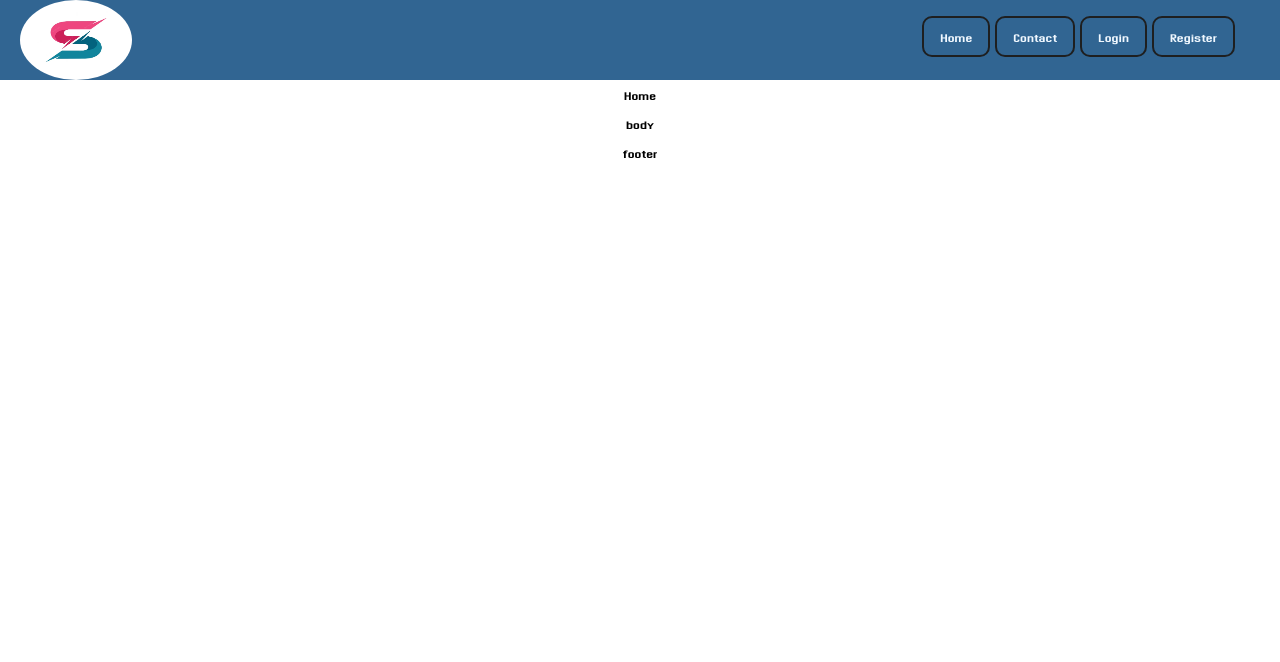
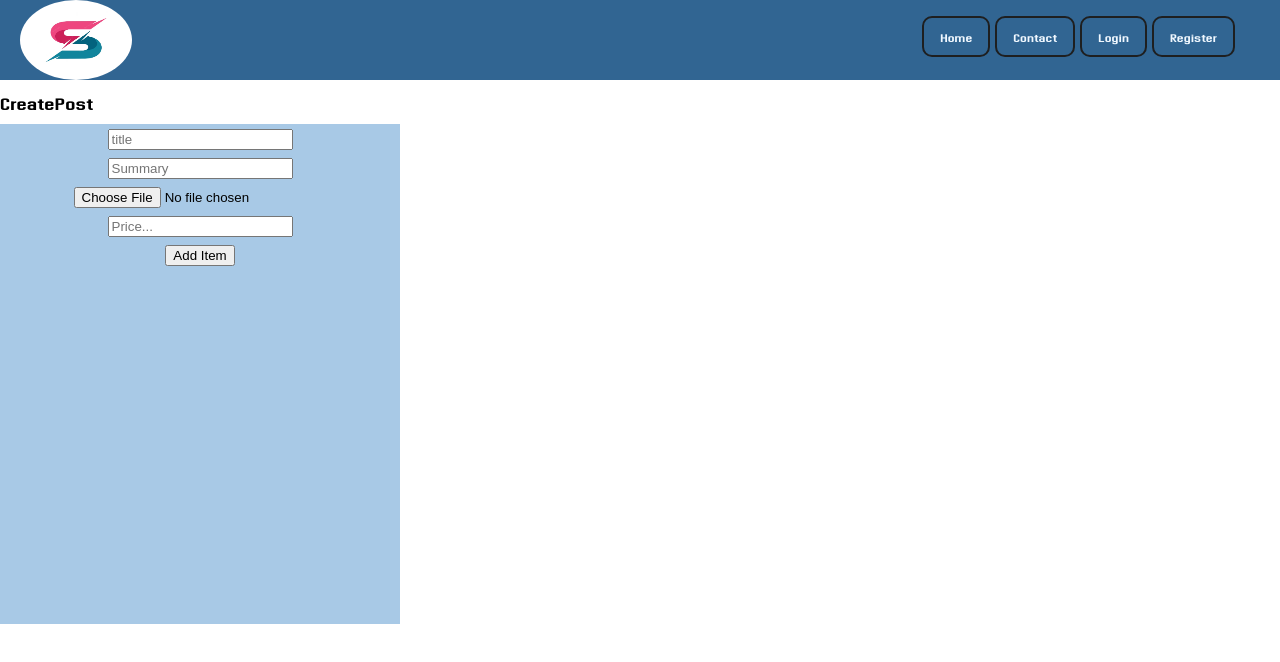
Before and after one commit to Dharasai/mern_stack, a React (Create React App) app in the folder clientmern/: page /home in a window 1280 px wide. Shown: the top 662 px of the page. Built offline with nearby package versions, Linux system fonts and the light colour scheme; no server answers.

Commit message:
workingon creating

```diff
--- a/clientmern/src/assets/css/styles/components/home.scss
+++ b/clientmern/src/assets/css/styles/components/home.scss
@@ -70,15 +70,17 @@ body {
 //  register page
 
 .register-page {
+    // background-image: url("../../../images/Header/");
     .register-section {
         .container {
-            background-color: $whiteColor;
             margin: auto;
-            margin-top: 35vh;
-            width: 400px;
-            height: 400px;
+            margin-top: 20vh;
+            margin-bottom: 20vh;
+            width: 500px;
+            height: auto;
             border-radius: 10px;
-
+            background-color: rgb(129, 230, 109);
+            box-shadow: 10px 10px 5px lightblue;
             display: flex;
             justify-content: center;
             align-items: center;
@@ -87,22 +89,30 @@ body {
                 .register-header {
                     margin-left: 30vh;
                     padding: 22px;
-                    color: rgb(190, 68, 84);
+                    color: rgb(255, 11, 72);
                     font-size: large;
                     font-weight: 700;
                 }
                 .register-body {
-                    .form input {
-                        margin: 1.8vh;
+                    display: flex;
+                    justify-content: center;
+                    width: 100%;
+                    .form .form_content {
+                        width: 100%;
+                        input {
                             padding: 1.5vh;
                             border-radius: 5px;
+                            width: 100%;
+                            margin: 0 0 2vh 0;
                         }
-                    .form .form_footer button {
+                        button {
                             padding: 1.2vh;
-                        width: 90px;
+                            width: 100%;
                             color: aliceblue;
-                        background-color: rgb(44, 101, 207);
+                            background-color: rgb(99, 154, 206);
                             border-radius: 10px;
+                            margin-bottom: 4vh;
+                        }
                     }
                     .form .register-body-header {
                         font-size: x-large;
@@ -135,3 +145,24 @@ body {
         }
     }
 }
+
+// create post page
+
+.create-post-Page {
+    .create-Post-Section {
+        width: 0;
+        height: 0;
+        .container {
+            .create-Post-Header .create-post-title {
+                font-size: 24px;
+            }
+            .create-Post-Body .form {
+                background-color: rgb(168, 201, 230);
+                width: 400px;
+                height: 500px;
+                display: flex;
+                justify-content: center;
+            }
+        }
+    }
+}
--- /dev/null
+++ b/clientmern/src/components/CreatePost/CreatePost.js
@@ -0,0 +1,67 @@
+import React, { useState } from 'react'
+
+const CreatePost = () => {
+
+    const [title, setTitle] = useState();
+    const [summary, setSummary] = useState();
+    const [price, setPrice] = useState();
+    const [image, setImage] = useState();
+
+    const handleAddItem = () => {
+        console.log('title', title);
+        console.log('summary', summary);
+        console.log('price', price);
+        console.log('image', image);
+    };
+
+    return (
+        <React.Fragment>
+            <div className='create-post-Page'>
+                <div className='create-Post-Section'>
+                    <div className='container'>
+                        <div className='create-Post-Header'>
+                            <div className='create-post-title'>CreatePost</div>
+                        </div>
+                        <div className='create-Post-Body'>
+                            <div className='form'>
+                                <div className='form-group'>
+                                    <div className="username-input">
+                                        <input
+                                            type="text"
+                                            placeholder='title'
+                                            value={title}
+                                            onChange={(e) => setTitle(e.target.value)} />
+                                    </div>
+                                    <div className="username-input">
+                                        <input
+                                            type="text"
+                                            placeholder='Summary'
+                                            value={summary}
+                                            onChange={(e) => setSummary(e.target.value)} />
+                                    </div>
+                                    <div className="username-input">
+                                        <input
+                                            type="file"
+                                            placeholder='Image'
+                                            value={image}
+                                            onChange={(e) => setImage(e.target.value)} />
+                                    </div>
+                                    <div className="username-input">
+                                        <input
+                                            type="number"
+                                            placeholder='Price...'
+                                            value={price}
+                                            onChange={(e) => setPrice(e.target.value)} />
+                                    </div>
+                                    <button className="register-btn" onClick={handleAddItem}>Add Item </button>
+                                </div>
+                            </div>
+                        </div>
+                    </div>
+                </div>
+            </div>
+        </React.Fragment>
+    )
+}
+
+export default CreatePost
--- a/clientmern/src/components/Home/Home.js
+++ b/clientmern/src/components/Home/Home.js
@@ -1,6 +1,7 @@
 import React, { useEffect } from 'react'
 import Header from '../Header/Header'
 import axios from 'axios'
+import CreatePost from '../CreatePost/CreatePost'
 // import Login from '../LoginPage/Login'
 // import SideBar from '../SideBar/SideBar'
 
@@ -45,15 +46,10 @@ const Home = () => {
                 <div className="home-section">
                     <div className="home-container">
                         <div className="home-content">
-                            <div className='content-header'>
-                                Home
+                            <div className='content-body'>
+                                <CreatePost />
                             </div>
-                            <div className='content-body'>
-                                body
-                            </div>
-                            <div className='content-footer'>
-                                footer
-                            </div>
+
                         </div>
                     </div>
                 </div>
--- a/clientmern/src/components/Register/Register.js
+++ b/clientmern/src/components/Register/Register.js
@@ -1,12 +1,16 @@
 import React, { useEffect, useState } from 'react';
 import { useNavigate } from 'react-router-dom'
 import axios from 'axios';
+import Header from '../Header/Header';
 const Register = () => {
 
     const navigate = useNavigate();
 
-    const [username, setUserName] = useState("");
+    const [userName, setUserName] = useState("");
+    const [email, setEmail] = useState("");
     const [password, setPassword] = useState("");
+    const [mobileNo, setMobileNo] = useState("");
+    const [pincode, setPincode] = useState("");
     const [status, setStatus] = useState();
 
     useEffect(() => {
@@ -20,16 +24,16 @@ const Register = () => {
 
     const submithandler = () => {
         console.log("password: ", password);
-        console.log("userName: ", username);
+        console.log("userName: ", userName);
 
-        if (username !== "" && password !== "") {
+        if (userName !== "" && password !== "") {
             const headers = {
                 'Content-Type': 'application/json',
                 'Authorization': 'Bearer TOKEN_HERE',
                 "Accept": 'application/json'
             };
             const obj = {
-                username: username,
+                username: userName,
                 password: password
             }
             axios.post("http://localhost:8000/register", obj, {
@@ -56,6 +60,7 @@ const Register = () => {
             {/* body 2*/}
             {/* footer 3*/}
             <div className="register-page">
+                <Header />
                 <div className="register-section">
                     <div className="container">
                         <div className="register-content">
@@ -72,8 +77,8 @@ const Register = () => {
                                             <input
                                                 type="text"
                                                 placeholder='email'
-                                                value={username}
-                                                onChange={(e) => setUserName(e.target.value)} />
+                                                value={email}
+                                                onChange={(e) => setEmail(e.target.value)} />
                                         </div>
                                         <div className="password-input">
                                             <input
@@ -83,8 +88,32 @@ const Register = () => {
                                                 onChange={(e) => setPassword(e.target.value)}
                                             />
                                         </div>
-                                    </div>
-                                    <div className="form_footer">
+                                        <div className="password-input">
+                                            <input
+                                                type="username"
+                                                placeholder='username'
+                                                value={userName}
+                                                onChange={(e) => setUserName(e.target.value)}
+                                            />
+                                        </div>
+                                        <div className="password-input">
+                                            <input
+                                                type="pincode"
+                                                placeholder='pincode'
+                                                value={pincode}
+                                                maxLength={6}
+                                                onChange={(e) => setPincode(e.target.value)}
+                                            />
+                                        </div>
+                                        <div className="password-input">
+                                            <input
+                                                type="number"
+                                                placeholder='Mobile No...'
+                                                value={mobileNo}
+                                                maxLength={10}
+                                                onChange={(e) => setMobileNo(e.target.value)}
+                                            />
+                                        </div>
                                         <button className="register-btn" onClick={submithandler}>Register </button>
                                     </div>
                                 </div>
```
Lines whose indentation alone changed are shown as unchanged.
